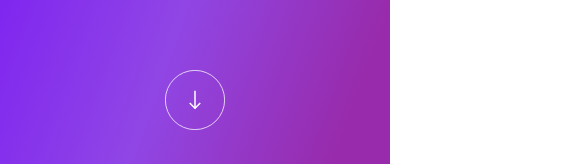
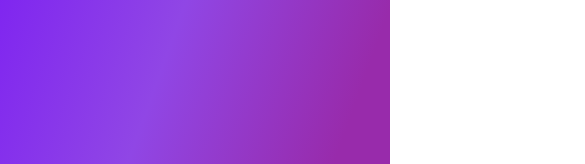
Before and after one commit to LutoshkinNS/promo, a React app: page / in a window 390 px wide. Shown: the part 680-844 px from the top of the page, 585 px wide, since content can reach past the window. Built offline with nearby package versions, Linux system fonts and the light colour scheme.

Commit message:
change layout main page

```diff
--- a/src/app/styles/variables/global.css
+++ b/src/app/styles/variables/global.css
@@ -23,7 +23,7 @@
     --title-line-height-l: 1;
 
     --pagination-size: calc(40/var(--base-font-size)*1rem);
-    --pagination-size-active: calc(93/var(--base-font-size)*1rem);
+    --pagination-size-active: calc(88/var(--base-font-size)*1rem);
     --pagination-line-height: 1;
 
     --parallax-text-size: calc(480/var(--base-font-size)*1rem);
--- a/src/pages/Main/ui/Main.css
+++ b/src/pages/Main/ui/Main.css
@@ -22,7 +22,7 @@
 
 .swiper-horizontal .swiper-slide {
     padding-top: 10vh;
-    padding-bottom: calc(20vh);
+    padding-bottom: 20vh;
 }
 
 .swiper-pagination {
@@ -64,6 +64,11 @@
         --swiper-pagination-top: 20px;
     }
 
+    .swiper-horizontal .swiper-slide {
+        padding-top: 12vh;
+        padding-bottom: 15vh;
+    }
+
     .swiper-pagination {
         display: flex;
         justify-content: space-between;
--- a/src/pages/Main/ui/Main.tsx
+++ b/src/pages/Main/ui/Main.tsx
@@ -34,6 +34,7 @@ export const Main = (props: MainProps) => {
     const [allowVerticalNext, setAllowVerticalNext] = useState(true);
     const [allowVerticalPrev, setAllowVerticalPrev] = useState(true);
     const isMobile = mobile();
+    console.log(isMobile);
 
     const checkLastSlide = (swiper: any, callback?: any) => {
         const { activeIndex } = swiper;
@@ -68,29 +69,30 @@ export const Main = (props: MainProps) => {
 
     return (
         <Layout>
-            <Swiper
-                direction="vertical"
-                navigation={
-                    !lastVerticalSlide
-                        ? {
-                              enabled: true,
-                          }
-                        : false
-                }
-                // mousewheel
-                // allowSlideNext={allowVerticalNext}
-                // allowSlidePrev={allowVerticalPrev}
-                modules={[Mousewheel, Navigation]}
-                className="main-swiper-vertical"
-                onSlideChange={handleOnVerticalScroll}
-            >
-                <SwiperSlide className="slide">
+            {/* <Swiper */}
+            {/*    direction="vertical" */}
+            {/*    navigation={ */}
+            {/*        !lastVerticalSlide */}
+            {/*            ? { */}
+            {/*                  enabled: true, */}
+            {/*              } */}
+            {/*            : false */}
+            {/*    } */}
+            {/*    // mousewheel */}
+            {/*    // allowSlideNext={allowVerticalNext} */}
+            {/*    // allowSlidePrev={allowVerticalPrev} */}
+            {/*    scrollbar */}
+            {/*    modules={[Mousewheel, Navigation, Scrollbar]} */}
+            {/*    className="main-swiper-vertical" */}
+            {/*    onSlideChange={handleOnVerticalScroll} */}
+            {/* > */}
+            {/* <SwiperSlide className="slide"> */}
             <PreviewBlock altImg="Цифра 33" imgSrc={YearOldIcon} />
             <span className="parallax-bg parallax-text">
                 33&nbsp;года&nbsp;33&nbsp;года
             </span>
-                </SwiperSlide>
-                <SwiperSlide>
+            {/* </SwiperSlide> */}
+            {/* <SwiperSlide> */}
             <Swiper
                 parallax
                 direction="horizontal"
@@ -103,7 +105,7 @@ export const Main = (props: MainProps) => {
                           }
                         : mobilePagination
                 }
-                        mousewheel
+                mousewheel={{ releaseOnEdges: true }}
                 scrollbar
                 modules={[Mousewheel, Pagination, Parallax, Scrollbar]}
                 className="horizontal-slider"
@@ -149,8 +151,8 @@ export const Main = (props: MainProps) => {
                     ) : null;
                 })}
             </Swiper>
-                </SwiperSlide>
-                <SwiperSlide>
+            {/* </SwiperSlide> */}
+            {/* <SwiperSlide> */}
             <Swiper
                 parallax
                 direction="horizontal"
@@ -193,8 +195,8 @@ export const Main = (props: MainProps) => {
                     </SwiperSlide>
                 ))}
             </Swiper>
-                </SwiperSlide>
-                <SwiperSlide>
+            {/* </SwiperSlide> */}
+            {/* <SwiperSlide> */}
             <Swiper
                 parallax
                 direction="horizontal"
@@ -237,11 +239,11 @@ export const Main = (props: MainProps) => {
                     </SwiperSlide>
                 ))}
             </Swiper>
-                </SwiperSlide>
-                <SwiperSlide>
+            {/* </SwiperSlide> */}
+            {/* <SwiperSlide> */}
             <FinalSlide />
-                </SwiperSlide>
-            </Swiper>
+            {/* </SwiperSlide> */}
+            {/* </Swiper> */}
         </Layout>
     );
 };
--- a/src/widgets/MainSlideBlock/ui/MainSlideBlock.module.css
+++ b/src/widgets/MainSlideBlock/ui/MainSlideBlock.module.css
@@ -20,3 +20,11 @@
 .text {
     text-align: center;
 }
+
+/* --bp-400 */
+@media (max-width: 400px) {
+    .MainSlideBlock {
+        padding-top: 30px;
+        align-items: flex-start;
+    }
+}
--- a/src/widgets/ThreeColumns/ui/ThreeColumns.module.css
+++ b/src/widgets/ThreeColumns/ui/ThreeColumns.module.css
@@ -24,5 +24,20 @@
     z-index: 0;
 }
 
-.img {
+/* --bp-400 */
+@media (max-width: 400px) {
+    .ThreeColumns {
+        height: 100%;
+    }
+
+    .children {
+        flex-direction: column;
+        justify-content: flex-start;
+        gap: 40px;
+        height: 100%;
+    }
+
+    .imgContainer {
+        position: static;
+    }
 }
--- a/src/widgets/ThreeColumns/ui/ThreeColumns.tsx
+++ b/src/widgets/ThreeColumns/ui/ThreeColumns.tsx
@@ -1,6 +1,6 @@
-import clsx from "clsx";
-import { ReactNode } from "react";
-import s from "./ThreeColumns.module.css";
+import clsx from 'clsx';
+import { ReactNode } from 'react';
+import s from './ThreeColumns.module.css';
 
 export interface ThreeColumnsProps {
     className?: string;
@@ -13,8 +13,8 @@ export const ThreeColumns = (props: ThreeColumnsProps) => {
 
     return (
         <div className={clsx(s.ThreeColumns, className)}>
+            <div className={s.children}>{children}</div>
             <div className={s.imgContainer}>{img}</div>
-            <div className={s.children}>{children}</div>
         </div>
     );
 };
```
Lines whose indentation alone changed are shown as unchanged.
